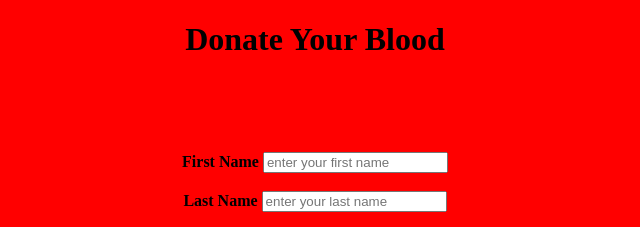
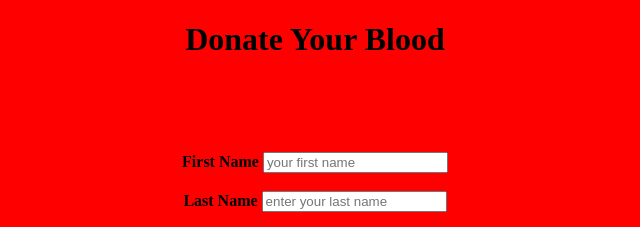
Before and after one commit to Prakashc15/Forms, a plain HTML site: page index.html in a window 1280 px wide. Shown: the top 227 px of the page, 325-965 px from the left. Drawn offline with Linux system fonts and the light colour scheme.

Commit message:
Update index.html

```diff
--- a/index.html
+++ b/index.html
@@ -11,7 +11,7 @@
 <br>
 <br>
 <label for="Firstname"><b>First Name</b></label>
-<input type="text" placeholder="enter your first name" id="Firstname"><br>
+<input type="text" placeholder="your first name" id="Firstname"><br>
 <br>
 <label for="Lastname"><b>Last Name</b></label>
 <input type="text" placeholder="enter your last name" id="Lastname"><br>
```
